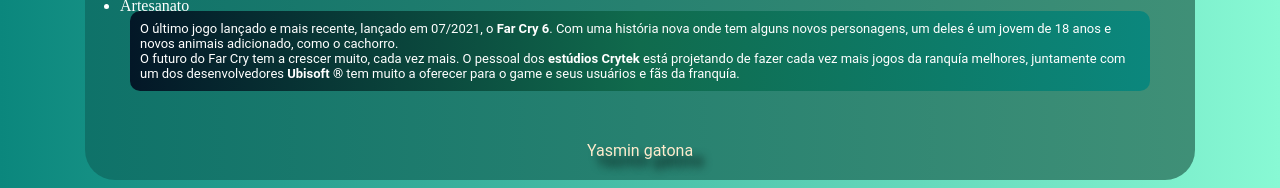
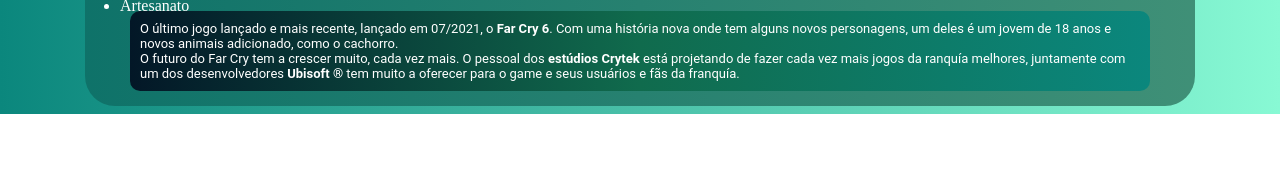
Before and after one commit to gilsonjunior22/EstudosHTML-CSS, a plain HTML site: page Códigos de HTML e CSS - estudos/praticas baseadas em jogos/ex 003 - exercicio fontes e cores - Farcry/index.html in a window 1280 px wide. Shown: the part 1424-1612 px from the top of the page. After the commit the page ends 1538 px from the top, so only its background shows below. Drawn offline with Linux system fonts and the light colour scheme.

Commit message:
Update index.html

```diff
--- a/Códigos de HTML e CSS - estudos/praticas baseadas em jogos/ex 003 - exercicio fontes e cores - Farcry/index.html
+++ b/Códigos de HTML e CSS - estudos/praticas baseadas em jogos/ex 003 - exercicio fontes e cores - Farcry/index.html
@@ -59,8 +59,6 @@
             <p class="futuro"> O último jogo lançado e mais recente, lançado em 07/2021, o <strong>Far Cry 6</strong>. Com uma história nova onde tem alguns novos personagens, um deles é um jovem de 18 anos e novos animais adicionado, como o cachorro.
             <br>
             O futuro do Far Cry tem a crescer muito, cada vez mais. O pessoal dos <strong>estúdios Crytek</strong> está projetando de fazer cada vez mais jogos da ranquía melhores, juntamente com um dos desenvolvedores <strong>Ubisoft &reg; </strong> tem muito a oferecer para o game e seus usuários e fãs da franquía. </p>
-
-            <p class="yasmin">Yasmin gatona</p>
     </main>
 
 </body>
```
